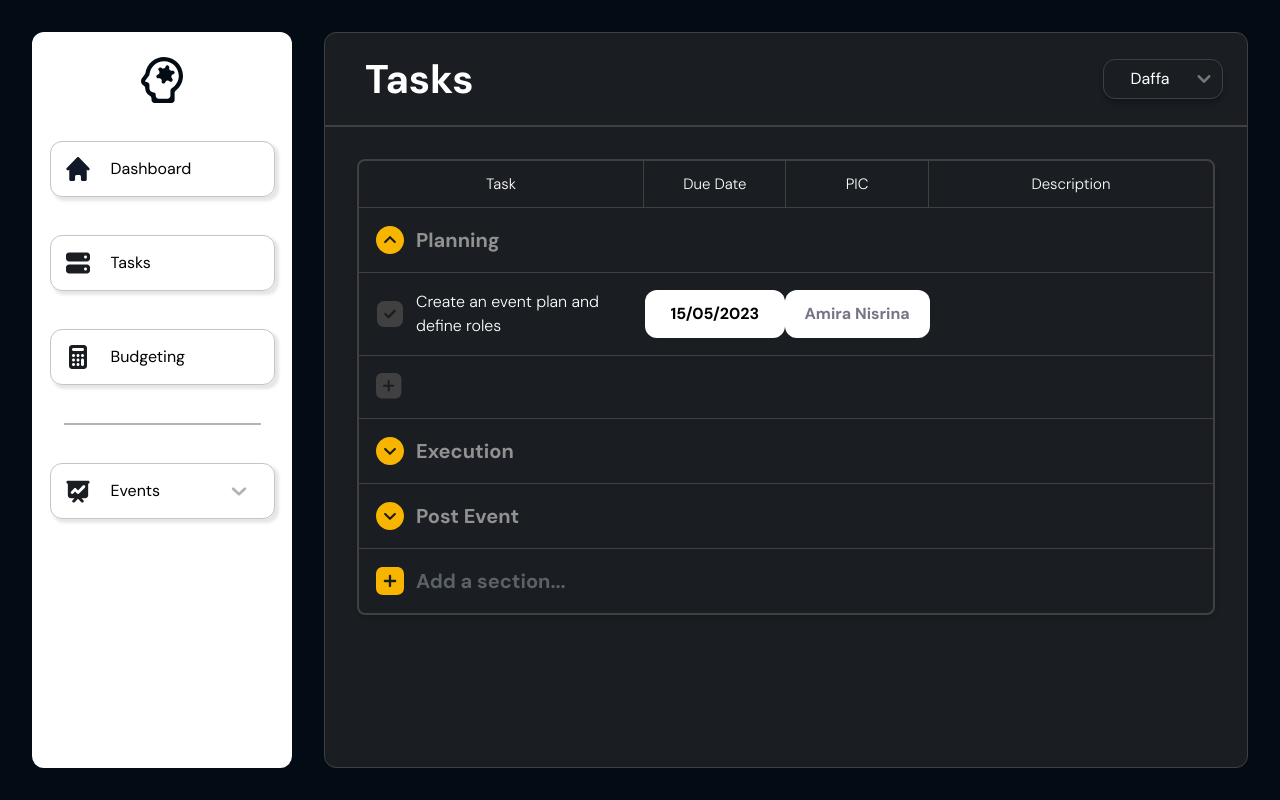
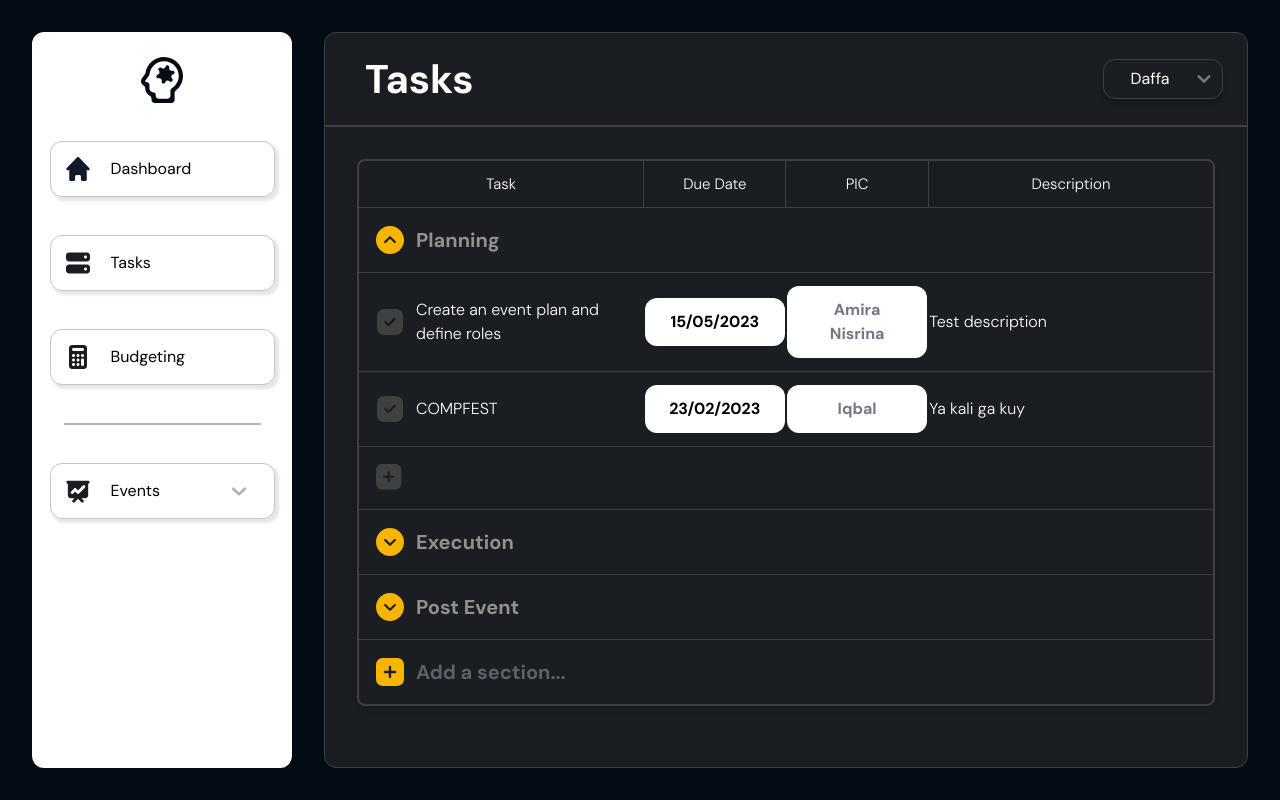
Before and after one commit to ichasna/FE-GATHERLY, a React (Vite) app: page /task-tracking in a window 1280 px wide. Both pictures are taken after a click on the button 390 px from the left and 240 px from the top of the page. Built offline with nearby package versions, Linux system fonts and the light colour scheme.

Commit message:
Fixed wrap of PIC text. TODO: Page and table not expanding when task is expanded

```diff
--- a/src/components/TaskTracking/Table.jsx
+++ b/src/components/TaskTracking/Table.jsx
@@ -9,10 +9,18 @@ function Table() {
       title: "Planning",
       data: [
         {
+          id: 1,
           task: "Create an event plan and define roles",
           dueDate: "15/05/2023",
           PIC: "Amira Nisrina",
-          description: "",
+          description: "Test description",
+        },
+        {
+          id: 2,
+          task: "COMPFEST",
+          dueDate: "23/02/2023",
+          PIC: "Iqbal",
+          description: "Ya kali ga kuy",
         },
       ],
     },
@@ -21,10 +29,11 @@ function Table() {
       title: "Execution",
       data: [
         {
+          id: 1,
           task: "Create an event plan",
           dueDate: "20/05/2023",
           PIC: "Daffa",
-          description: "",
+          description: "Programmer event",
         },
       ],
     },
@@ -33,10 +42,25 @@ function Table() {
       title: "Post Event",
       data: [
         {
+          id: 1,
           task: "Define roles",
           dueDate: "21/05/2023",
           PIC: "Rangga",
-          description: "",
+          description: "Rangga main valo mulu woy",
+        },
+        {
+          id: 2,
+          task: "Rangga valo",
+          dueDate: "21/05/2023",
+          PIC: "Yudhistira",
+          description: "Valo kata rangga",
+        },
+        {
+          id: 3,
+          task: "DeadYK",
+          dueDate: "23/06/1990",
+          PIC: "Brata",
+          description: "Gage valo",
         },
       ],
     },
--- a/src/components/TaskTracking/TableRow.jsx
+++ b/src/components/TaskTracking/TableRow.jsx
@@ -23,10 +23,10 @@ function TableRow({ title, data }) {
       </tr>
       {showRow && (
         <>
-          {data.map((item, index) => (
+          {data.map((item) => (
             <tr
-              key={index}
-              className="border-t border-[#404040] text-[11px] md:text-[13px] lg:text-[16px] hover:bg-[#171a1f] duration-300"
+              key={item.id}
+              className="border-t border-[#404040] text-[11px] md:text-[13px] lg:text-[16px] hover:bg-[#14181c] duration-300"
               onClick={editTask}
             >
               <td colSpan={4}>
@@ -58,20 +58,22 @@ function TableRow({ title, data }) {
               </td>
               <td colSpan={2}>
                 <div className="flex flex-row justify-center items-center">
-                  <span className="bg-white text-center w-24 lg:w-40 lg:py-3 lg:px-5 lg:my-3 py-1 px-2 my-2 rounded-xl font-bold text-[#787486] whitespace-nowrap">
+                  <span className="bg-white text-center w-24 lg:w-40 lg:py-3 lg:px-5 lg:my-3 py-1 px-2 my-2 rounded-xl font-bold text-[#787486]">
                     {item.PIC}
                   </span>
                 </div>
               </td>
               <td colSpan={4}>
                 <div className="flex flex-row justify-start items-center">
-                  {item.description}
+                  <span className="text-white font-light">
+                    {item.description}
+                  </span>
                 </div>
               </td>
             </tr>
           ))}
           <tr
-            className="border-t border-[#404040] text-[11px] lg:text-[16px] hover:bg-[#171a1f] duration-300"
+            className="border-t border-[#404040] text-[11px] lg:text-[16px] hover:bg-[#14181c] duration-300"
             onClick={editTask}
           >
             <td colSpan={12}>
```
